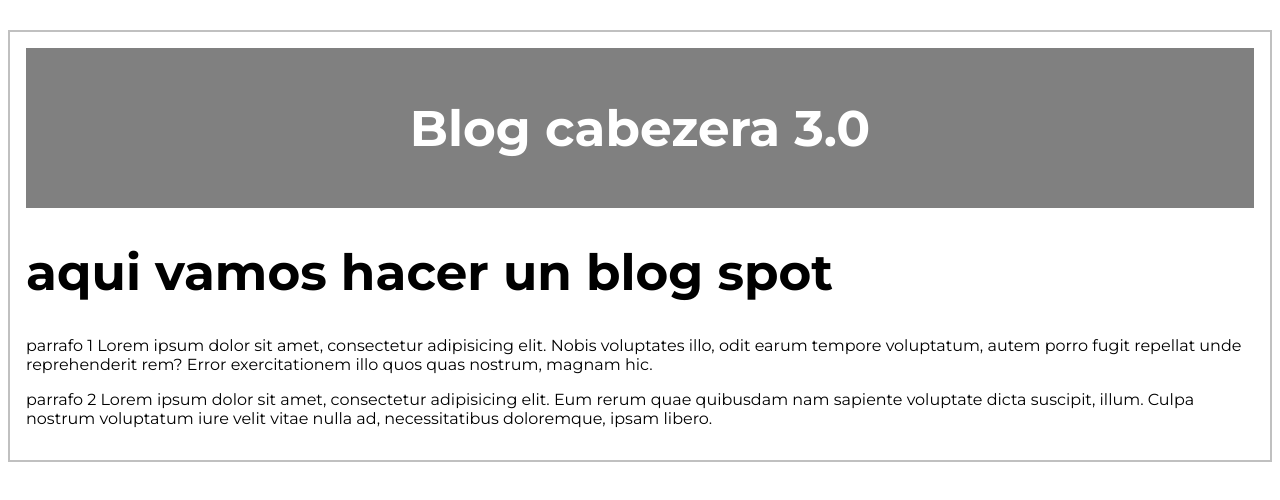
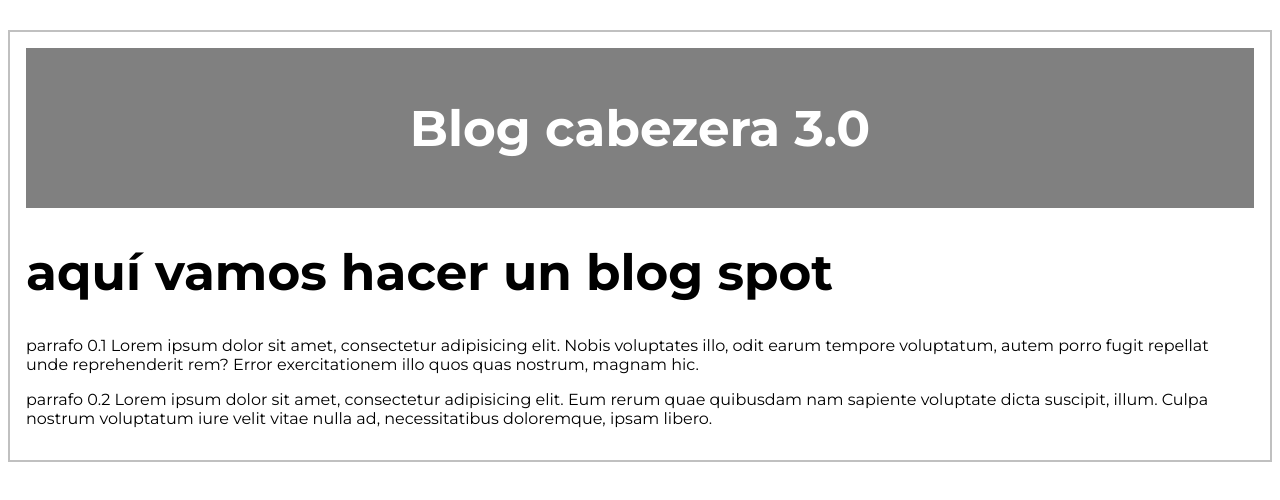
Before and after one commit to adaptable2/hyperblog, a plain HTML site: page index.html in a window 1280 px wide. Drawn offline with Linux system fonts and the light colour scheme.

Commit message:
se agregaron tildes y el numero 0

```diff
--- a/index.html
+++ b/index.html
@@ -12,11 +12,11 @@
 			<h1>Blog cabezera 3.0</h1>
 		</div>
 		<div class="post">
-			<h1>aqui vamos hacer un blog spot</h1>
+			<h1>aquí vamos hacer un blog spot</h1>
 
-			<p> parrafo 1 Lorem ipsum dolor sit amet, consectetur adipisicing elit. Nobis voluptates illo, odit earum tempore voluptatum, autem porro fugit repellat unde reprehenderit rem? Error exercitationem illo quos quas nostrum, magnam hic.</p>
+			<p> parrafo 0.1 Lorem ipsum dolor sit amet, consectetur adipisicing elit. Nobis voluptates illo, odit earum tempore voluptatum, autem porro fugit repellat unde reprehenderit rem? Error exercitationem illo quos quas nostrum, magnam hic.</p>
 
-			<p>parrafo 2 Lorem ipsum dolor sit amet, consectetur adipisicing elit. Eum rerum quae quibusdam nam sapiente voluptate dicta suscipit, illum. Culpa nostrum voluptatum iure velit vitae nulla ad, necessitatibus doloremque, ipsam libero.</p>
+			<p>parrafo 0.2 Lorem ipsum dolor sit amet, consectetur adipisicing elit. Eum rerum quae quibusdam nam sapiente voluptate dicta suscipit, illum. Culpa nostrum voluptatum iure velit vitae nulla ad, necessitatibus doloremque, ipsam libero.</p>
 		</div>
 	</div>
 
```
